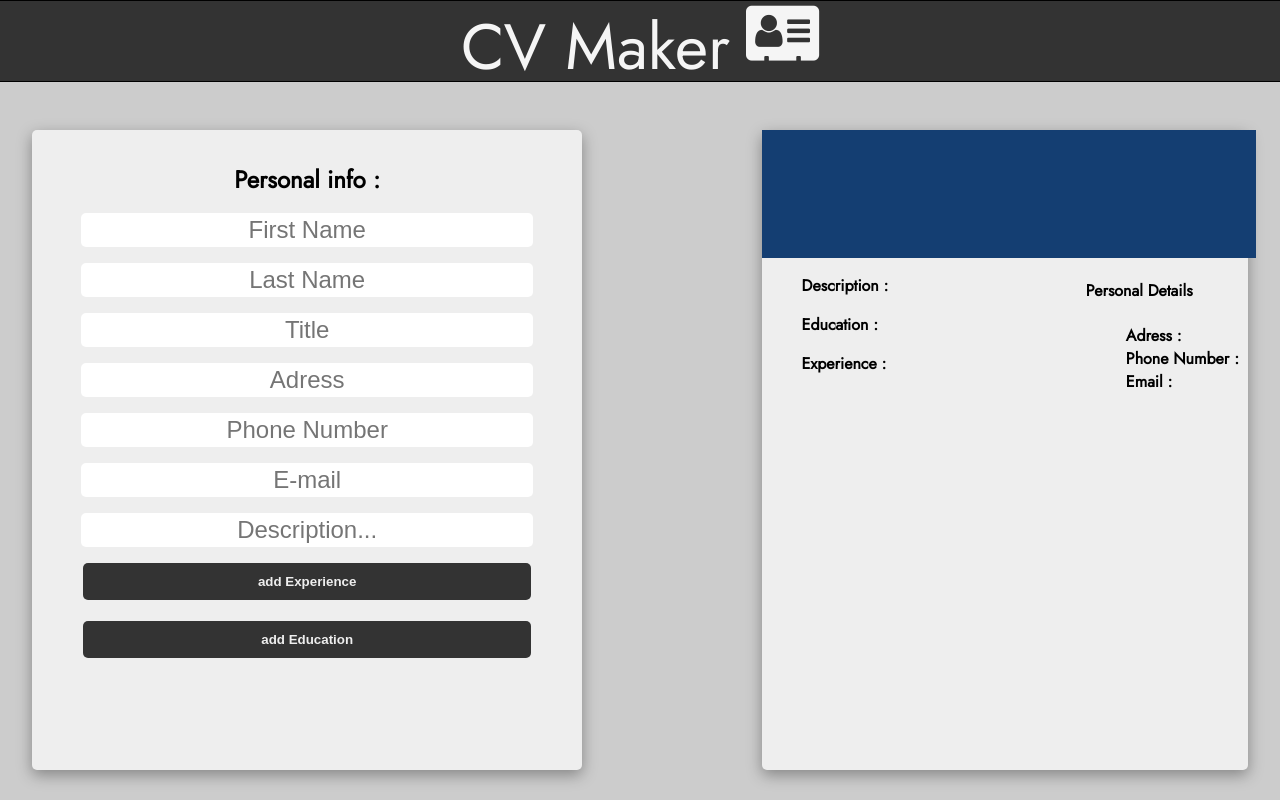
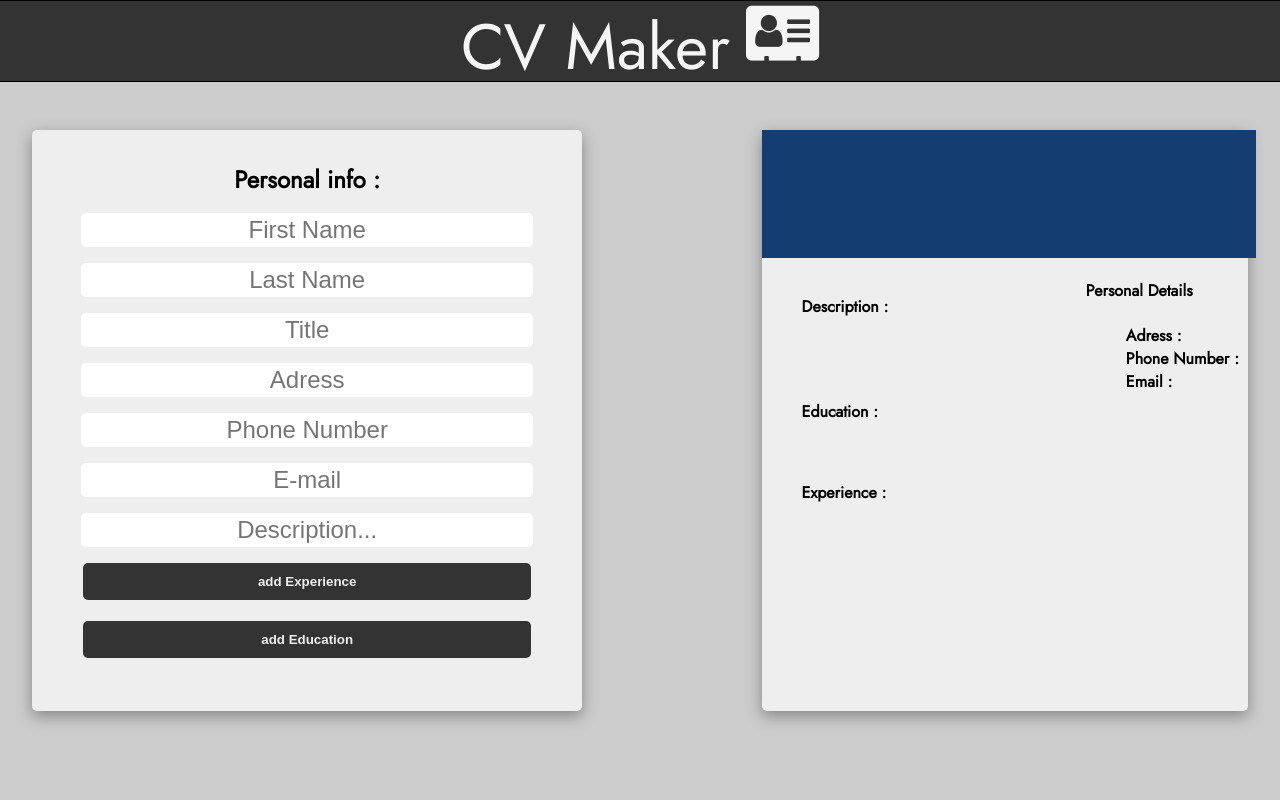
Before and after one commit to theDoorKeeper/react-cv-project, a React (Create React App) app: page / in a window 1280 px wide. Built offline with nearby package versions, Linux system fonts and the light colour scheme; the HTML template or start-up script is replaced by a standard one.

Commit message:
added classname for each preview lis ttitle

```diff
--- a/src/components/Preview.js
+++ b/src/components/Preview.js
@@ -98,15 +98,15 @@ function Preview(props) {
 
         <ul className="previewList">
           <li className="previewListItem">
-            Description :
+            <h4 className="preview-list-title">Description :</h4>
             <br/>{description}
           </li>
           <li className="previewListItem">
-            Education :
+          <h4 className="preview-list-title">Education :</h4>
             {educationPreview}
           </li>
           <li className="previewListItem">
-            Experience :
+           <h4 className="preview-list-title"> Experience :</h4>
             {experiencePreview}
           </li>
         </ul>
--- a/src/style/preview.css
+++ b/src/style/preview.css
@@ -17,7 +17,6 @@ ul{
     min-width: 100%;
     display: grid;
     grid-template-columns: 1fr 1fr 1fr 1fr 1fr 1fr;
-    grid-template-rows: 1fr 1fr 1fr 1fr 1fr;
     gap: 0px 0px;
     grid-template-areas:
       "previewHeader previewHeader previewHeader previewHeader previewHeader previewHeader"
@@ -59,18 +58,16 @@ ul{
   }
 
   .experience-list{
-    padding: 15px;
     display: flex;
     flex-direction: column;
     gap: 1rem;
     text-decoration: underline rgb(175, 175, 175);
-    max-width: 40%;
+    max-width: 55%;
   }
   .education-list{
-    padding: 15px;
     display: flex;
     flex-direction: column;
     gap: 1rem;
     text-decoration: underline rgb(175, 175, 175);
-    max-width: 40%;
+    max-width: 55%;
   }
```
